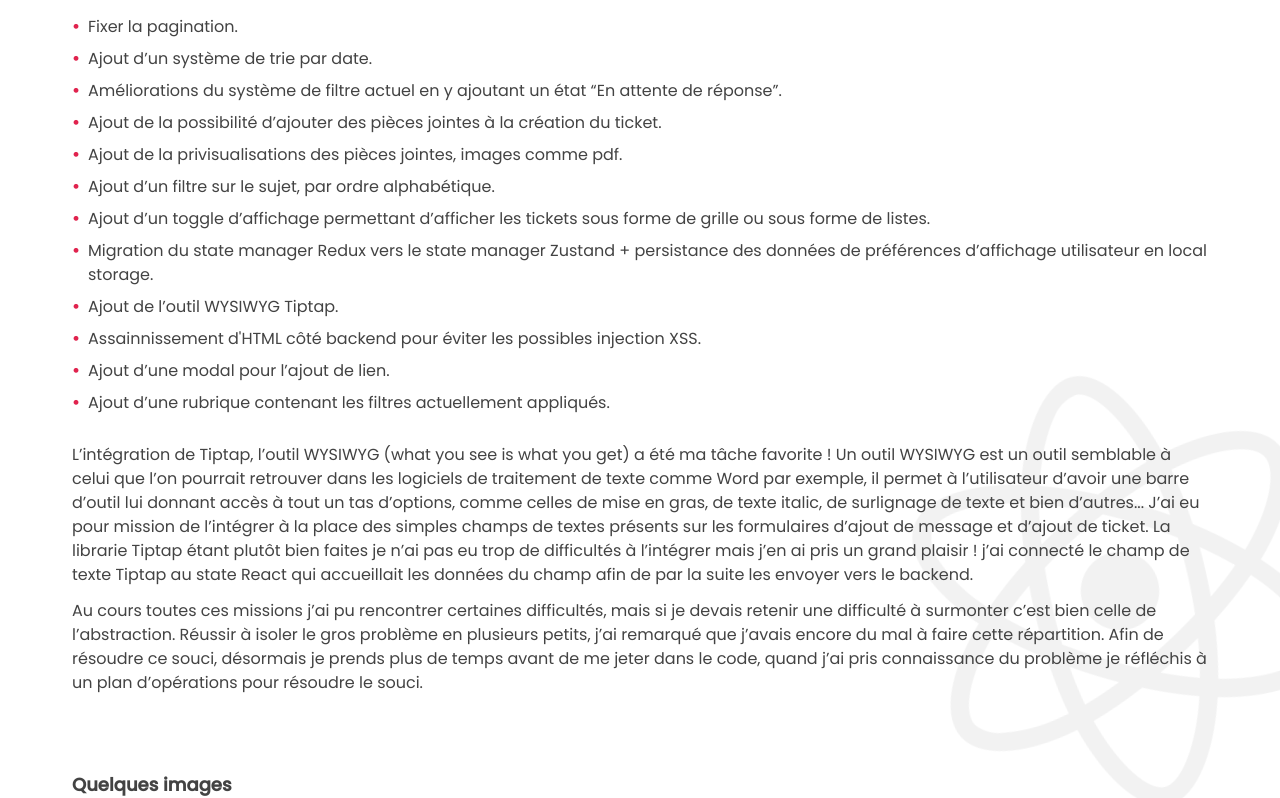
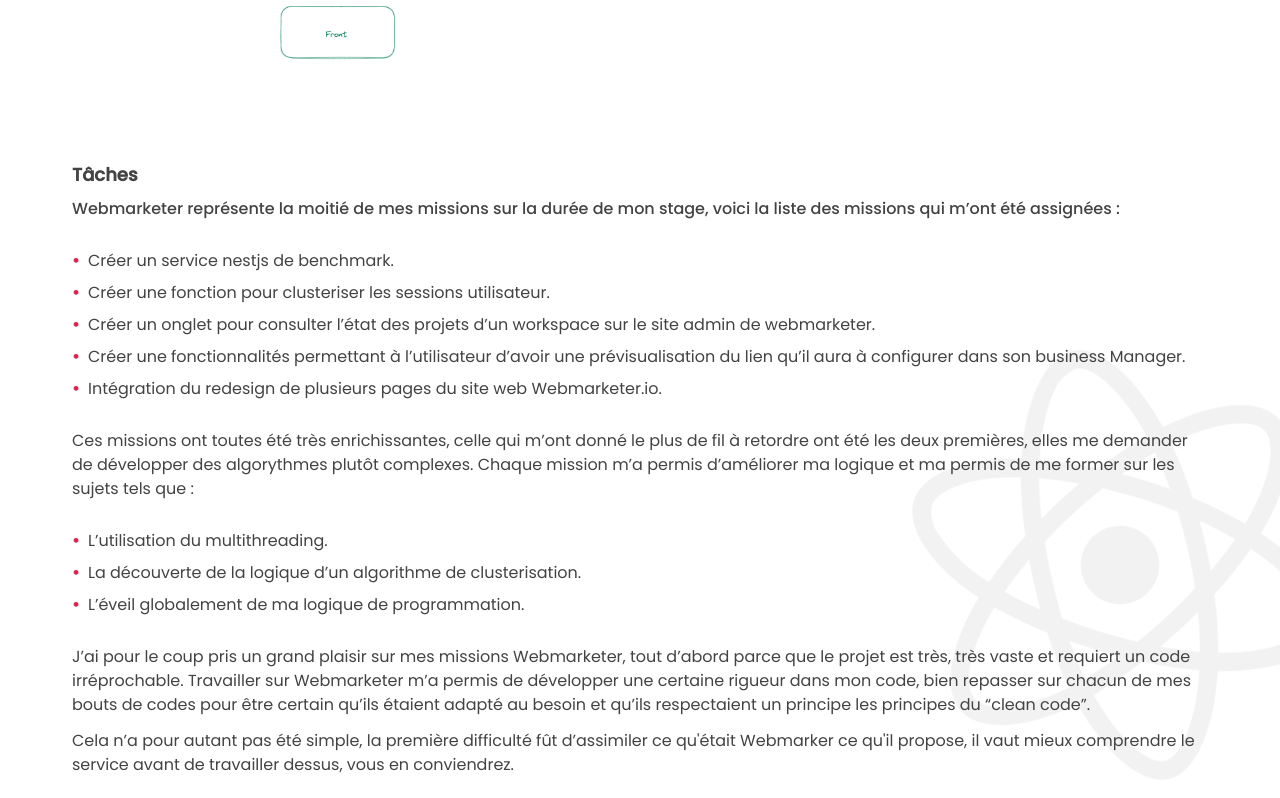
Before and after one commit to Draxx0/Yabawt-Rapport, a React (Vite) app: page / in a window 1280 px wide. Shown: the part 2449-3247 px from the top of the page. Built offline with nearby package versions, Linux system fonts and the light colour scheme.

Commit message:
:sparkles: add what i learned from webmkt missions + add images

```diff
--- a/src/components/Missions.tsx
+++ b/src/components/Missions.tsx
@@ -9,11 +9,11 @@
 type Mission = "webmarketer" | "ticketrz"
 
 const Missions = ({ sectionName }: { sectionName: string; }) => {
-  const [mission, setMission] = useState<Mission>("ticketrz")
+  const [mission, setMission] = useState<Mission>("webmarketer")
   const containerRef = useRef<HTMLDivElement>(null)
 
   const { ticketrzMissions, ticketrzPictures }: { ticketrzMissions: Array<{ text: string }>; ticketrzPictures: Array<{ path: string }> } = ticketrzMissionsData;
-  const { webmarketerMissions, webmarketerPictures }: { webmarketerMissions: Array<{ text: string }>; webmarketerPictures: Array<{ path: string }> } = webmarketerMissionsData;
+  const { webmarketerMissions, webmarketerPictures, webmarketerLearns }: { webmarketerMissions: Array<{ text: string }>; webmarketerPictures: Array<{ path: string }>; webmarketerLearns: Array<{ text: string }> } = webmarketerMissionsData;
   useEffect(() => {
     const ctx = gsap.context(() => {
       gsap.from(containerRef.current, {
@@ -41,8 +41,8 @@
 
       {mission === "webmarketer" ? (
         <>
-          <MissionRow imageUrl="https://via.placeholder.com/400" displayingText="left" subtitle="Webmarketer" text="Webmarketer est un produit SaaS développé depuis 2017 par l’agence Yabawt il permet d’analyser facilement ses dépenses marketing, avec Webmarketer il est possible d’analyser en détail l’ensemble de ses campagnes dans un référentiel unique & impartial." />
-          <MissionRow imageUrl="https://via.placeholder.com/400" displayingText="right" subtitle="Micro-service" text="Webmarketer se présente sous la forme d’un micro service" />
+          <MissionRow imageUrl="/assets/images/webmarketer/webmarketer-explained.png" displayingText="left" subtitle="Webmarketer" text="Webmarketer est un produit SaaS développé depuis 2017 par l’agence Yabawt il permet d’analyser facilement ses dépenses marketing, avec Webmarketer il est possible d’analyser en détail l’ensemble de ses campagnes dans un référentiel unique & impartial." />
+          <MissionRow imageUrl="/assets/images/webmarketer/micro-service.png" displayingText="right" subtitle="Micro-service" text="Webmarketer se présente sous la forme d’un micro service" />
           <MissionTasks title="Webmarketer représente la moitié de mes missions sur la durée de mon stage, voici la liste des missions qui m’ont été assignées :">
             <div className="flex flex-col gap-3 mt-3">
 
@@ -50,7 +50,7 @@
 
               <ul className="pl-4 my-4 flex flex-col gap-2">
                 {webmarketerMissions.map((mission, index) => (
-                  <li className="mission" key={index}>
+                  <li className="bullet-li" key={index}>
                     {mission.text}
                   </li>
                 ))}
@@ -58,23 +58,22 @@
 
 
               <p>Ces missions ont toutes été très enrichissantes, celle qui m’ont donné le plus de fil à retordre ont été les deux premières, elles me demander
-                de développer des algorythmes plutôt complexes. Chaque mission m’a permis d’améliorer ma logique, mais chacune m’a
-                également former sur :</p>
+                de développer des algorythmes plutôt complexes. Chaque mission m’a permis d’améliorer ma logique et ma permis de me former sur les sujets tels que :</p>
 
-              <ul>
-                {webmarketerMissions.slice(0, 3).map((mission, index) => (
-                  <li className="mission" key={index}>
+              <ul className="pl-4 my-4 flex flex-col gap-2">
+                {webmarketerLearns.map((mission, index) => (
+                  <li className="bullet-li" key={index}>
                     {mission.text}
                   </li>
                 ))}
               </ul>
 
-              <p>J’ai pour le coup pris un grand plaisir sur mes missions données Webmarketer, tout d’abord parce que le projet est très très vaste et requiert un
+              <p>J’ai pour le coup pris un grand plaisir sur mes missions Webmarketer, tout d’abord parce que le projet est très, très vaste et requiert un
                 code irréprochable. Travailler sur Webmarketer m’a permis de développer une certaine rigueur dans mon code, bien repasser sur chacun de mes
-                bouts de codes pour être certain qu’ils étaient adapté au besoin et qu’ils respecter un principe de “clean code”.</p>
+                bouts de codes pour être certain qu’ils étaient adapté au besoin et qu’ils respectaient un principe les principes du “clean code”.</p>
 
               <p>
-                Cela n’a pour autant pas été simple, la première difficulté fût d’assimiler les principes de Webmarker, il vaut mieux comprendre le service avant de
+                Cela n’a pour autant pas été simple, la première difficulté fût d’assimiler ce qu'était Webmarker ce qu'il propose, il vaut mieux comprendre le service avant de
                 travailler dessus, vous en conviendrez.</p>
 
               <MissionPictures pictures={webmarketerPictures} />
@@ -94,7 +93,7 @@
 
                 <ul className="pl-4 my-4 flex flex-col gap-2">
                   {ticketrzMissions.map((mission, index) => (
-                    <li className="mission" key={index}>
+                    <li className="bullet-li" key={index}>
                       {mission.text}
                     </li>
                   ))}
--- a/src/data/webmarketerMissions.json
+++ b/src/data/webmarketerMissions.json
@@ -1,19 +1,30 @@
 {
  "webmarketerMissions":[
   {
-    "text": "Un service nestjs de benchmark."
+    "text": "Créer un service nestjs de benchmark."
   },
   {
-    "text": "Un fonction pour clusteriser les sessions utilisateur."
+    "text": "Créer une fonction pour clusteriser les sessions utilisateur."
   },
   {
-    "text": "Un onglet pour consulter l’état des projets d’un workspace sur le site admin de webmarketer."
+    "text": "Créer un onglet pour consulter l’état des projets d’un workspace sur le site admin de webmarketer."
   },
   {
-    "text": "Une fonctionnalités permettant à l’utilisateur d’avoir une prévisualisation du lien qu’il aura à configurer dans son business Manager."
+    "text": "Créer une fonctionnalités permettant à l’utilisateur d’avoir une prévisualisation du lien qu’il aura à configurer dans son business Manager."
   },
   {
-    "text": "L’intégration du redesign de plusieurs pages du site web Webmarketer.io ."
+    "text": "Intégration du redesign de plusieurs pages du site web Webmarketer.io."
+  }
+],
+"webmarketerLearns": [
+  {
+    "text": "L’utilisation du multithreading."
+  },
+  {
+    "text": "La découverte de la logique d’un algorithme de clusterisation."
+  },
+  {
+    "text": "L’éveil globalement de ma logique de programmation."
   }
 ],
 "webmarketerPictures":[
--- a/src/index.css
+++ b/src/index.css
@@ -30,7 +30,7 @@
   color: white;
 }
 
-ul .mission::before {
+ul .bullet-li::before {
   content: "\2022";
   color: #e0234e;
   font-weight: bold;
```
Also changed, not shown: public/assets/images/webmarketer/micro-service.png (added), public/assets/images/webmarketer/webmarketer-explained.png (added).
